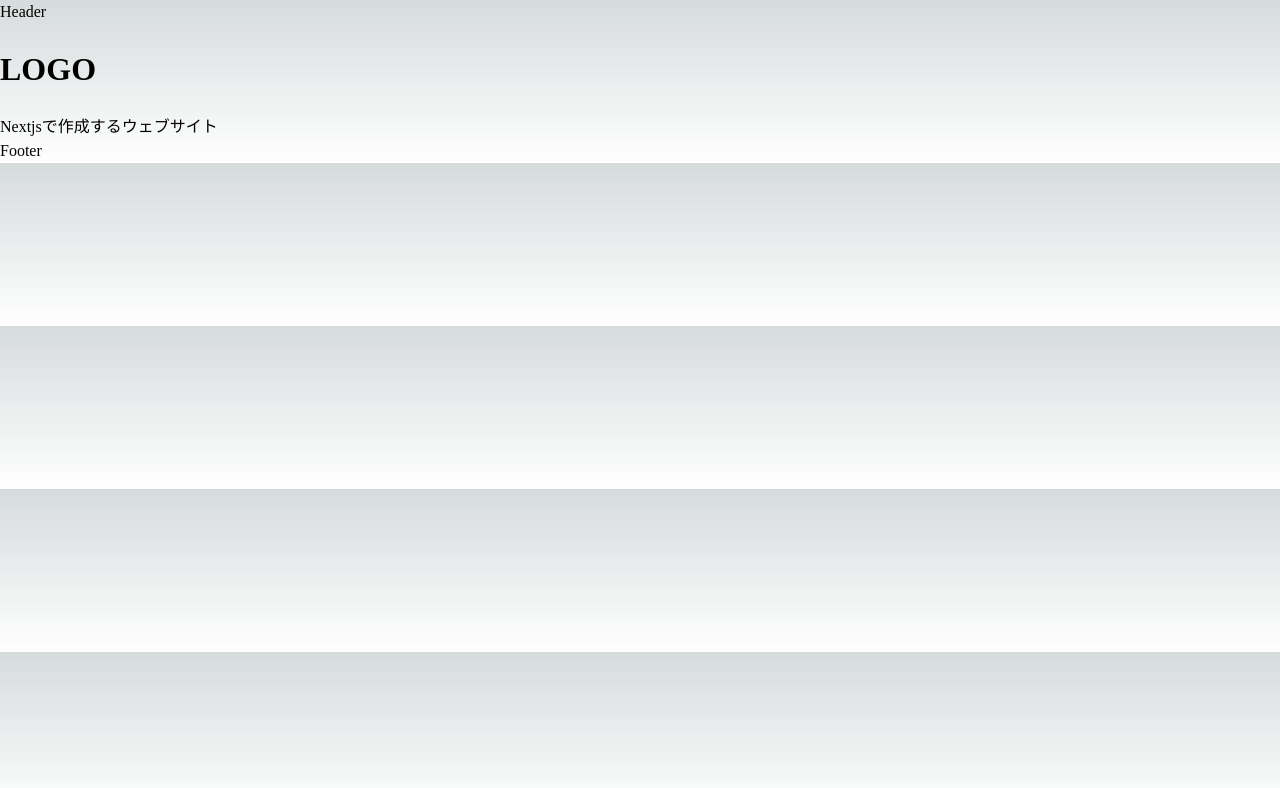
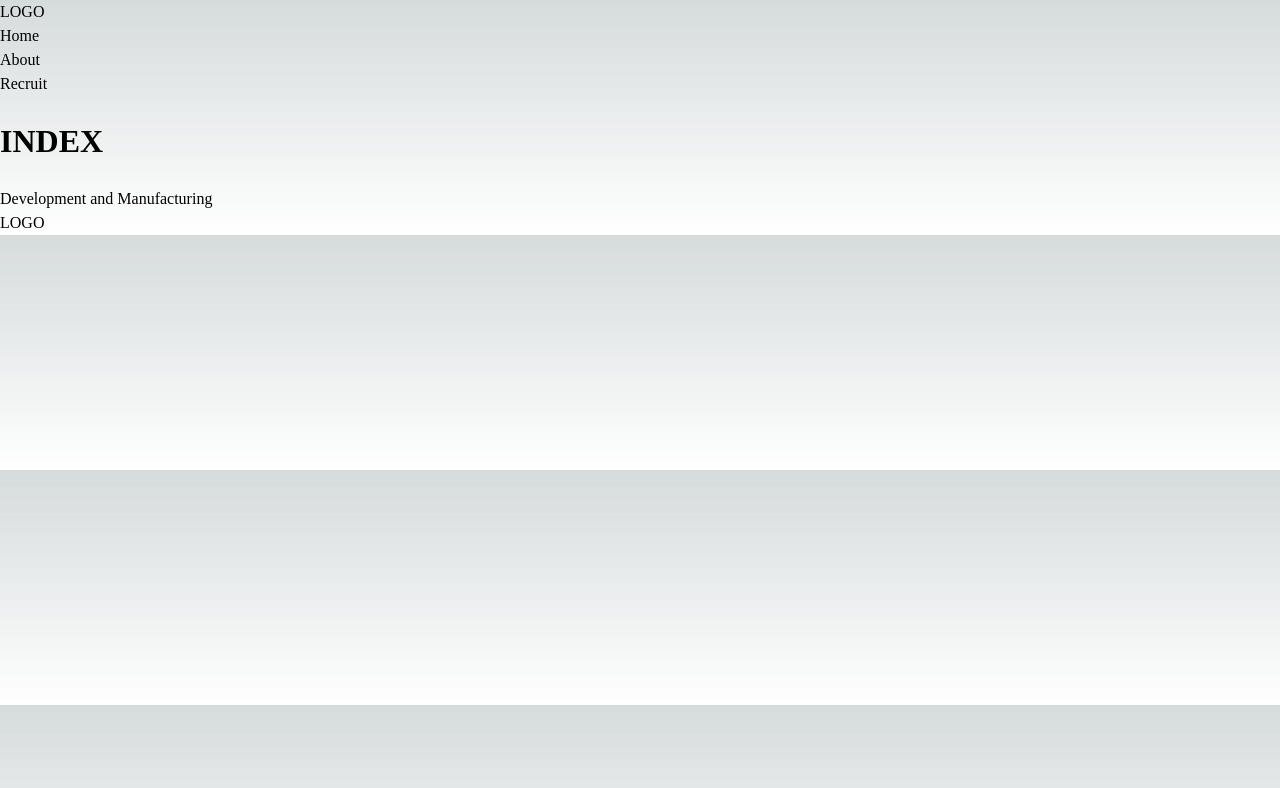
Before and after one commit to yama-19/nextjs-web-03, a Next.js app: page / in a window 1280 px wide. Shown: the top 788 px of the page. Built offline with nearby package versions, Linux system fonts and the light colour scheme.

Commit message:
Add nav.js,Logo.js,About and Recruit page.

```diff
--- a/components/footer.js
+++ b/components/footer.js
@@ -1,7 +1,9 @@
+import Logo from 'components/logo'
+
 export default function Footer() {
     return (
     <footer>
-        Footer
+      <Logo />
     </footer>
     )
 }
--- a/components/header.js
+++ b/components/header.js
@@ -1,7 +1,11 @@
+import Logo from 'components/logo'
+import Nav from 'components/nav'
+
 export default function Header() {
     return (
     <header>
-        Header
+      <Logo />
+      <Nav />
     </header>
     )
 }
--- a/components/hero.js
+++ b/components/hero.js
@@ -1,8 +1,9 @@
-export default function Hero() {
+export default function Hero({ title, subtitle, imageOn = false}) {
     return (
 <div>
-  <h1>LOGO</h1>
-    <p>Nextjsで作成するウェブサイト</p>
+  <h1>{ title }</h1>
+    <p>{ subtitle }</p>
+    {imageOn && <figure>[画像]</figure>}
 </div>
     )
 }
--- /dev/null
+++ b/components/logo.js
@@ -0,0 +1,9 @@
+import Link from 'next/link'
+
+export default function Logo() {
+  return (
+     <Link href="/">
+         <a>LOGO</a>
+     </Link>
+    )
+}
--- /dev/null
+++ b/components/nav.js
@@ -0,0 +1,25 @@
+import Link from 'next/link'
+
+export default function Nav() {
+    return (
+      <nav>
+        <ul>
+        <li>
+                <Link href="/">
+                 <a>Home</a>
+                </Link>
+            </li>
+            <li>
+                <Link href="/about">
+                 <a>About</a>
+                </Link>
+            </li>
+            <li>
+                <Link href="/recruit">
+                 <a>Recruit</a>
+                </Link>
+            </li>
+        </ul>
+      </nav>
+    )
+}
--- a/pages/index.js
+++ b/pages/index.js
@@ -4,6 +4,10 @@ import Hero from 'components/hero'
 
 export default function Home() {
   return (
-       <Hero />
+       <Hero
+       title = "INDEX"
+       subtitle = "Development and Manufacturing"
+       imageON/>
+
   )
 }
```
Also changed, not shown: pages/about.js (added, +10 -0 lines), pages/recruit.js (added, +10 -0 lines).
